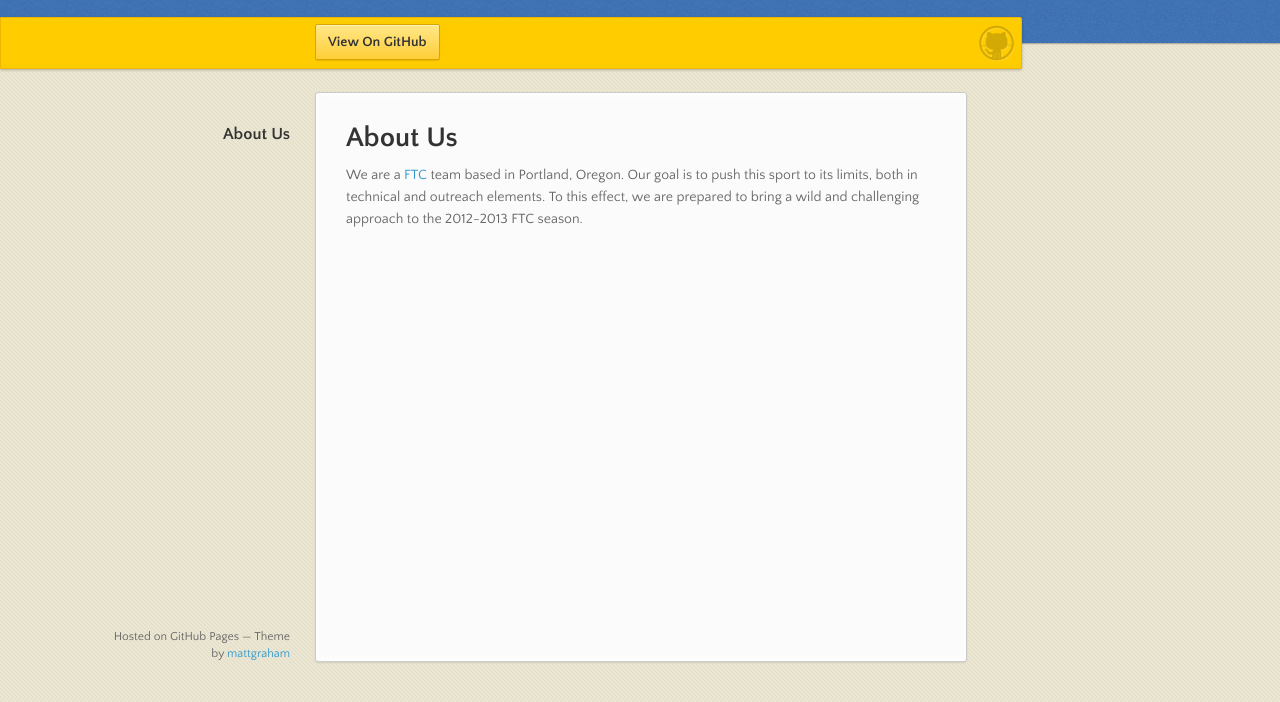
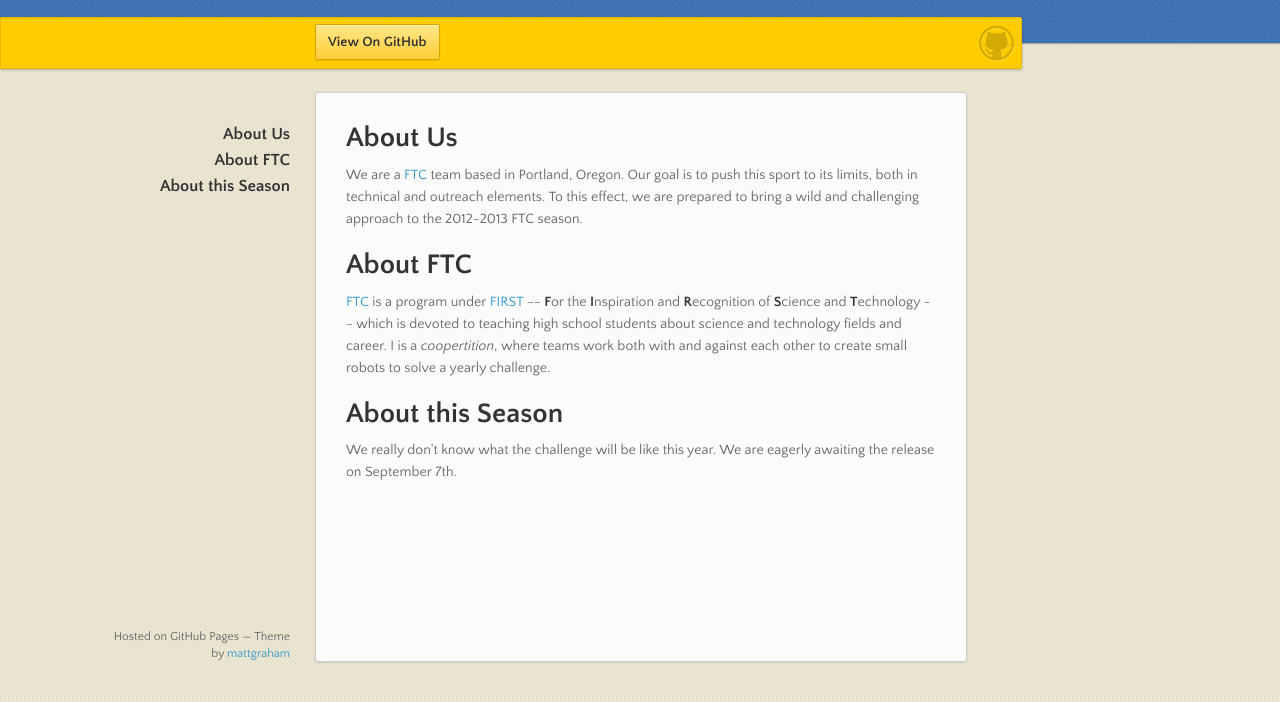
Before and after one commit to emcsquirreled/emcsquirreled.github.com, a plain HTML site: page index.html in a window 1280 px wide. Shown: the part 98-800 px from the top of the page. Drawn offline with nearby package versions, Linux system fonts and the light colour scheme.

Commit message:
Replace master branch with page content via GitHub

```diff
--- a/index.html
+++ b/index.html
@@ -35,6 +35,14 @@
         <h1>About Us</h1>
 
 <p>We are a <a href="http://www.usfirst.org/ftc">FTC</a> team based in Portland, Oregon. Our goal is to push this sport to its limits, both in technical and outreach elements. To this effect, we are prepared to bring a wild and challenging approach to the 2012-2013 FTC season.</p>
+
+<h1>About FTC</h1>
+
+<p><a href="http://www.usfirst.org/ftc">FTC</a> is a program under <a href="http://www.usfirst.org">FIRST</a> -- <strong>F</strong>or the <strong>I</strong>nspiration and <strong>R</strong>ecognition of <strong>S</strong>cience and <strong>T</strong>echnology -- which is devoted to teaching high school students about science and technology fields and career. I is a <em>coopertition</em>, where teams work both with and against each other to create small robots to solve a yearly challenge.</p>
+
+<h1>About this Season</h1>
+
+<p>We really don't know what the challenge will be like this year. We are eagerly awaiting the release on September 7th.</p>
       </section>
       <footer>
         <p><small>Hosted on GitHub Pages &mdash; Theme by <a href="http://twitter.com/#!/michigangraham">mattgraham</a></small></p>
--- a/params.json
+++ b/params.json
@@ -1 +1 @@
-{"body":"#About Us\r\n\r\nWe are a [FTC](http://www.usfirst.org/ftc) team based in Portland, Oregon. Our goal is to push this sport to its limits, both in technical and outreach elements. To this effect, we are prepared to bring a wild and challenging approach to the 2012-2013 FTC season.","tagline":"FTC Team 4508","google":"","note":"Don't delete this file! It's used internally to help with page regeneration.","name":"E=MC Sqirreled"}
+{"note":"Don't delete this file! It's used internally to help with page regeneration.","body":"#About Us\r\n\r\nWe are a [FTC](http://www.usfirst.org/ftc) team based in Portland, Oregon. Our goal is to push this sport to its limits, both in technical and outreach elements. To this effect, we are prepared to bring a wild and challenging approach to the 2012-2013 FTC season.\r\n\r\n#About FTC\r\n\r\n[FTC](http://www.usfirst.org/ftc) is a program under [FIRST](http://www.usfirst.org) -- **F**or the **I**nspiration and **R**ecognition of **S**cience and **T**echnology -- which is devoted to teaching high school students about science and technology fields and career. I is a _coopertition_, where teams work both with and against each other to create small robots to solve a yearly challenge.\r\n\r\n#About this Season\r\n\r\nWe really don't know what the challenge will be like this year. We are eagerly awaiting the release on September 7th.","name":"E=MC Sqirreled","tagline":"FTC Team 4508","google":""}
```
